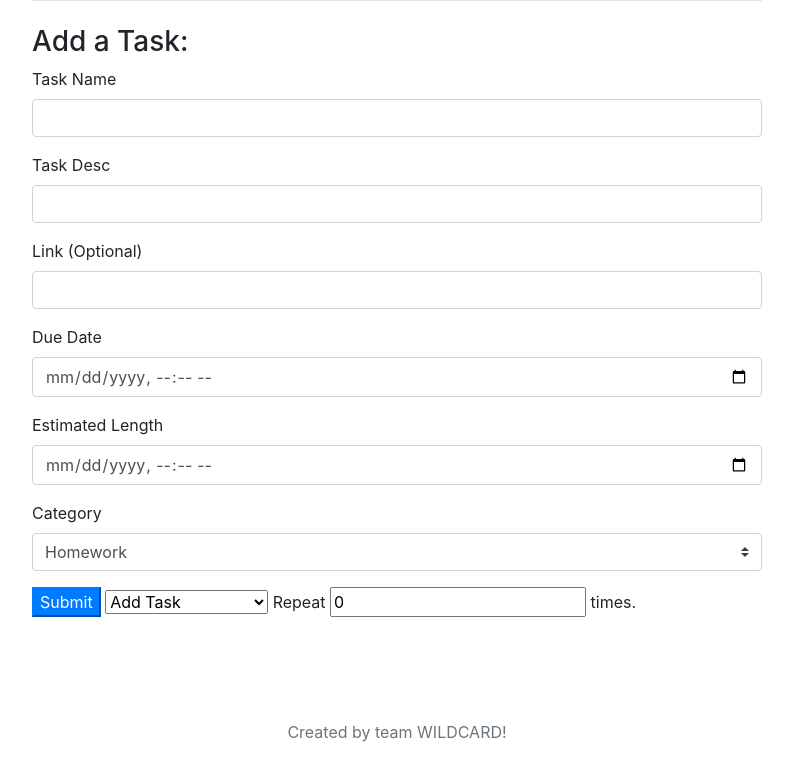
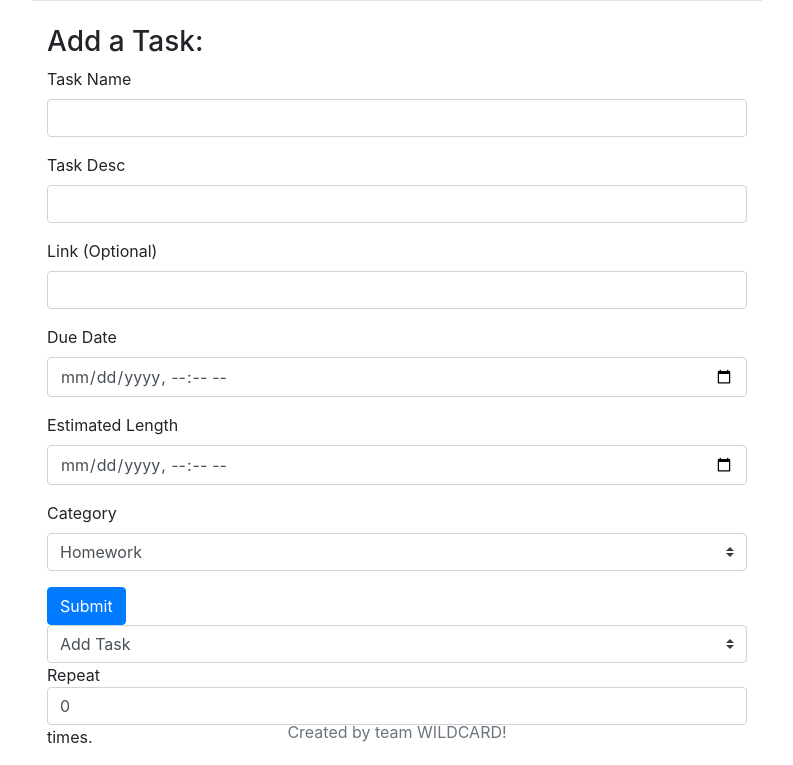
Before and after one commit to jac3rd/project-wildcard-dashboard, a Django app: page /add_task/ in a window 1280 px wide. Shown: the part 56-821 px from the top of the page, without its empty margins (243-1036 px from the left). Before the commit the page ends 798 px from the top, so only its background shows below. Run offline with Django 3.2, Linux system fonts and the light colour scheme; the visitor is signed in with stand-in values (Sample User, id 1); some libraries are stand-ins or nearby versions.

Commit message:
Update add_task.html

```diff
--- a/tasks/templates/tasks/add_task.html
+++ b/tasks/templates/tasks/add_task.html
@@ -1,11 +1,11 @@
 {% extends 'base.html' %}
 {% block content %}
-<div class="container-md">
+<div class="container-fluid">
     <h3>Add a Task:</h3>
     {% if error_message %}<p><strong>{{ error_message }}</strong></p>{% endif %}
     <form action="{% url 'tasks:add_task' %}" method='post'>
     {% csrf_token %}
-        <input type="hidden" value="{{user.id}}" id="user" name="user">
+        <input type="hidden" value="{{ user.id }}" id="user" name="user">
         <div class="form-group">
             <label for="{{ form.task_name.name }}">Task Name</label>
             <input class="form-control" type="text" id="{{ form.task_name.name }}" name="{{ form.task_name.name }}">
@@ -35,16 +35,18 @@
             </select>
 
         </div>
-        <button class="btn-primary" type="submit">
+        <button class="btn btn-primary" type="submit">
             Submit
         </button>
-        <select id="repeat" name="repeat">
+        <select class="custom-select" id="repeat" name="repeat">
             <option value="once">Add Task</option>
             <option value="weekly">Add Task Weekly</option>
             <option value="monthly">Add Task Monthly</option>
             <option value="annually">Add Task Annually</option>
         </select>
-        Repeat <input type="number" min="0" value="0" name="times" id="times" required> </input> times.
+        <div class="form-group">
+            Repeat <input class="form-control" type="number" min="0" value="0" name="times" id="times" required> </input> times.
+        </div>
         {% if form.errors %}
         {% for field in form %}
         {% for error in field.errors %}
```
